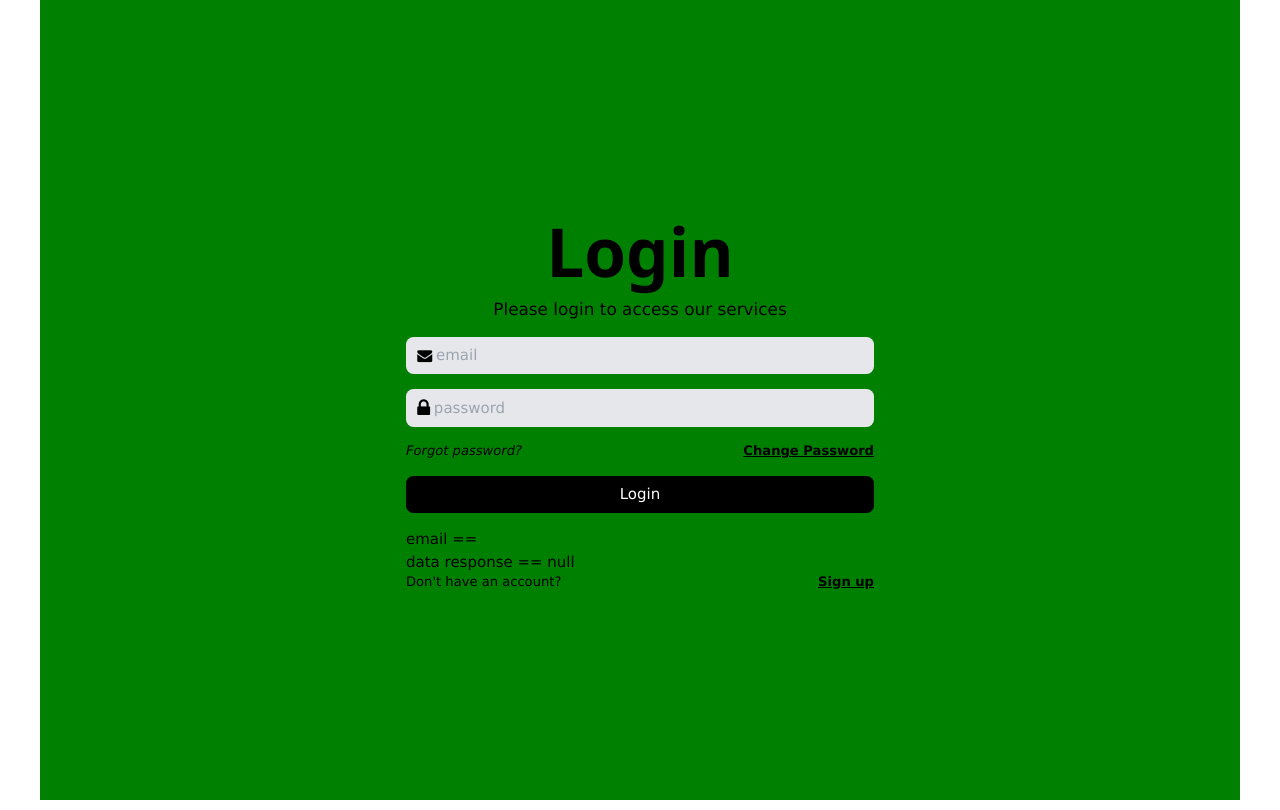
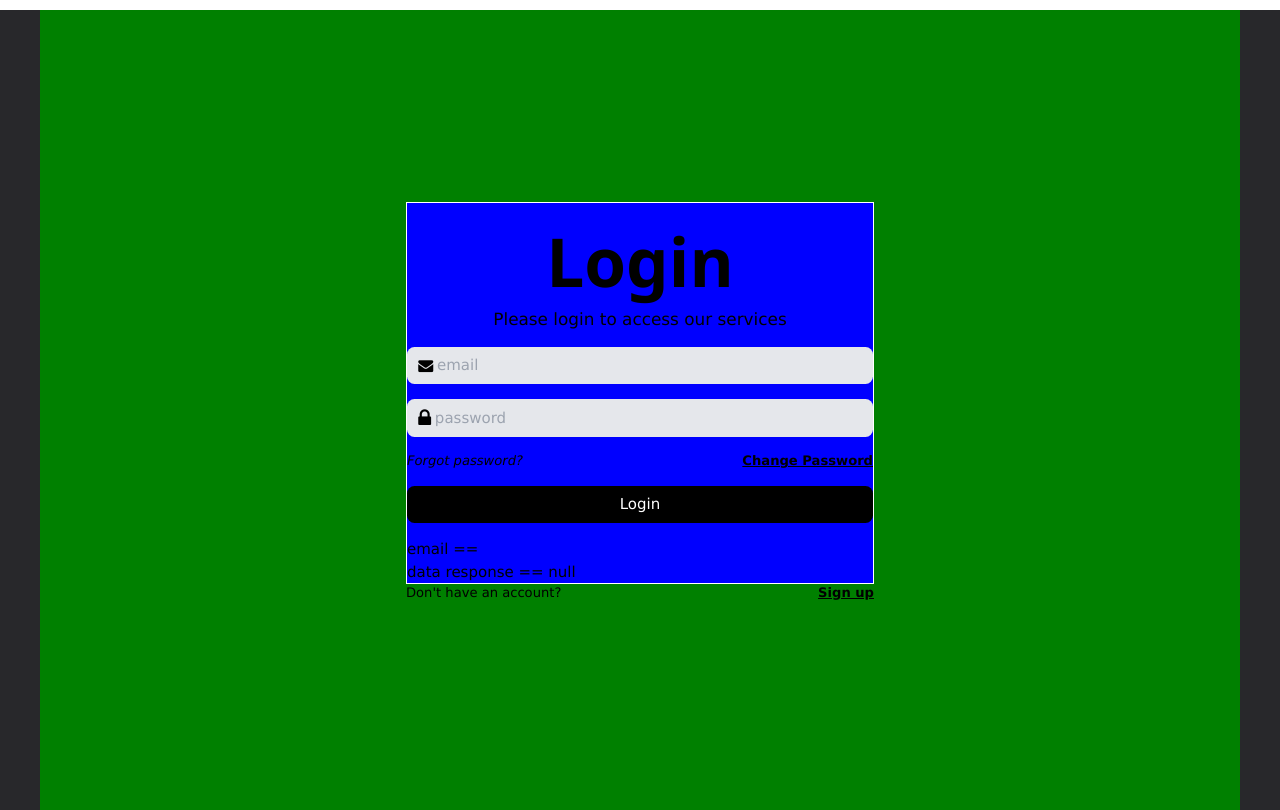
Before and after one commit to jadogeri/ManVersusPredatorGame, a React (Create React App) app in the folder client/: page /login in a window 1280 px wide. Built offline with nearby package versions, Linux system fonts and the light colour scheme.

Commit message:
updated Login.jsx

```diff
--- a/client/src/components/form/LoginForm/LoginForm.jsx
+++ b/client/src/components/form/LoginForm/LoginForm.jsx
@@ -3,6 +3,7 @@ import {useLocation, useNavigate } from 'react-router-dom'
 import FormFieldInput from '../../input/FormFieldInput';
 import { useLoginMutation } from '../../../redux/api/user'
 import { handleNavClickDelay } from "../../../handleNavClickDelay";
+import "./styles.css"
 
 
 
@@ -66,7 +67,7 @@ login({email : email ,password: password})
 
 
     return (
-      <div>
+      <div className='container' style={{backgroundColor:"blue"}}>
         <div className="text-center py-4">
           <h1 className="text-7xl font-semibold">Login</h1>
           <p className="font-light text-lg">
--- /dev/null
+++ b/client/src/components/form/LoginForm/styles.css
@@ -0,0 +1,6 @@
+.container{
+    border-width: 1px;
+    border-color: white;
+
+
+}
--- a/client/src/pages/Login/Login.jsx
+++ b/client/src/pages/Login/Login.jsx
@@ -11,7 +11,8 @@ export const Login = () => {
   const [isActive, setIsActive] = useState(false);
 
   return (
-    <div  className="px-4 max-w-7xl mx-auto lg:space-x-20 flex justify-center items-center h-screen" style={{backgroundColor:"green"}}>
+    <div className="max-w" style={{backgroundColor:"#28282B", marginTop:10, maginBottom:50}}>
+    <div  className="px-4 max-w-7xl h-7xl mx-auto lg:space-x-20 flex justify-center items-center h-screen" style={{backgroundColor:"green"}}>
       <div className="lg:w-[40%]">
 {/* <UserData /> */}
 
@@ -26,6 +27,7 @@ export const Login = () => {
 
 
     </div>
+    </div>
   );
 };
 
```
